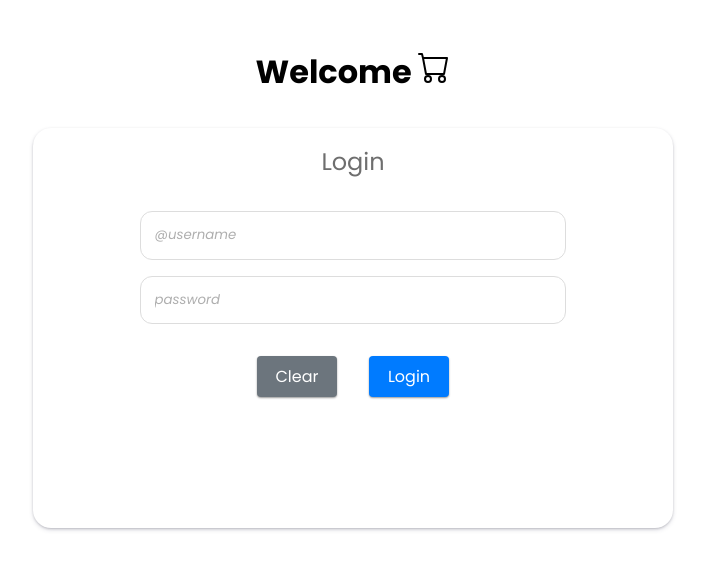
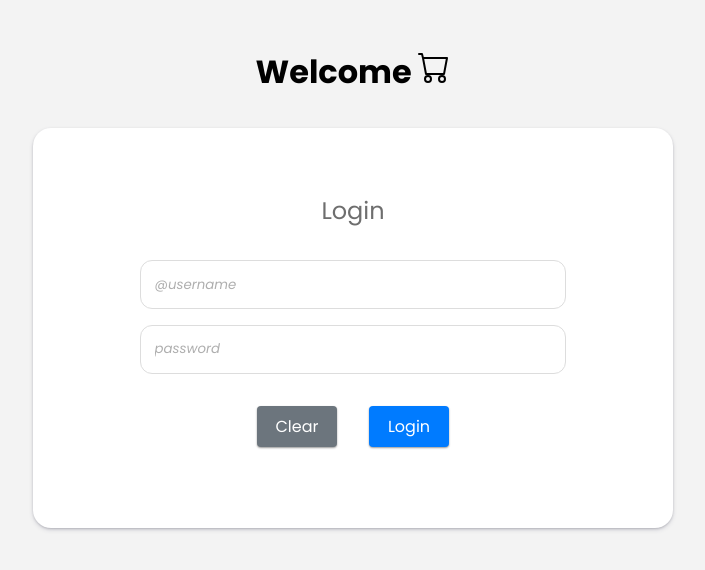
Before and after one commit to ib-inu/FlexxCart, a React (Vite) app: page /login in a window 1280 px wide. Shown: the top 570 px of the page, without its empty margins (287-992 px from the left). Built offline with nearby package versions, Linux system fonts and the light colour scheme.

Commit message:
adjusted card space

```diff
--- a/src/Authentication/Authentication.tsx
+++ b/src/Authentication/Authentication.tsx
@@ -30,10 +30,13 @@ const AuthContainer = styled.div`
 background-color: #ffffff;
 box-shadow: rgba(50, 50, 93, 0.25) 0px 2px 5px -1px, rgba(0, 0, 0, 0.3) 0px 1px 3px -1px;
 width: 80%;
-height: 60%;
+display: flex;
+justify-content: center;
+flex-direction: column;
 border-radius: 18px;
 max-width: 40rem;
 min-height: 25rem;
+
 `
 
 
--- a/src/Authentication/Login.tsx
+++ b/src/Authentication/Login.tsx
@@ -24,6 +24,7 @@ input{
         font-style: italic;
         color: #aeaeae;
     }
+
 }
 
 `
--- a/src/index.css
+++ b/src/index.css
@@ -8,6 +8,9 @@
   box-sizing: border-box;
   font-family: "Poppins", sans-serif;
 }
+body {
+  background-color: #f3f3f3;
+}
 
 @keyframes menuAnimation {
   0% {
```
